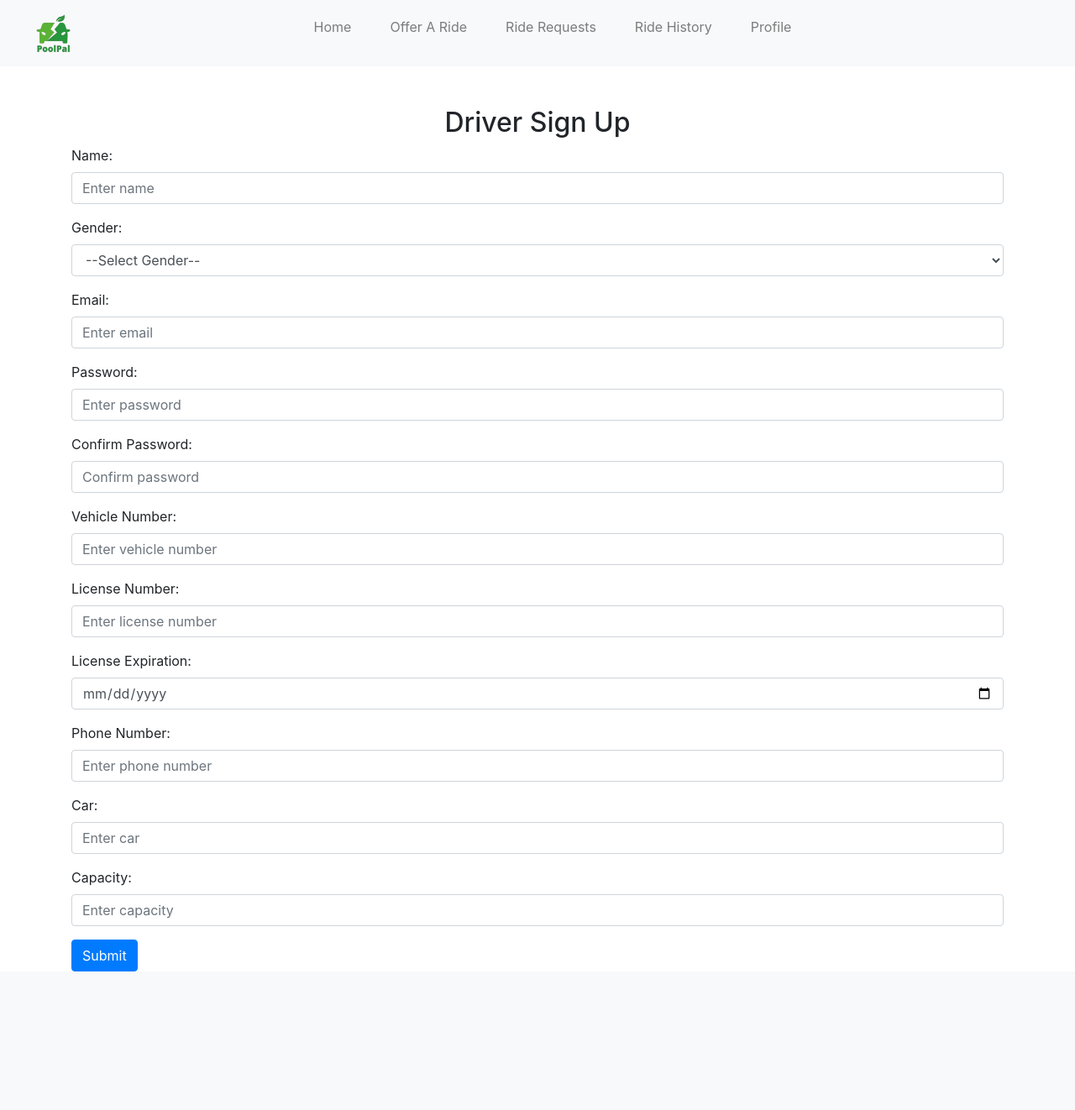
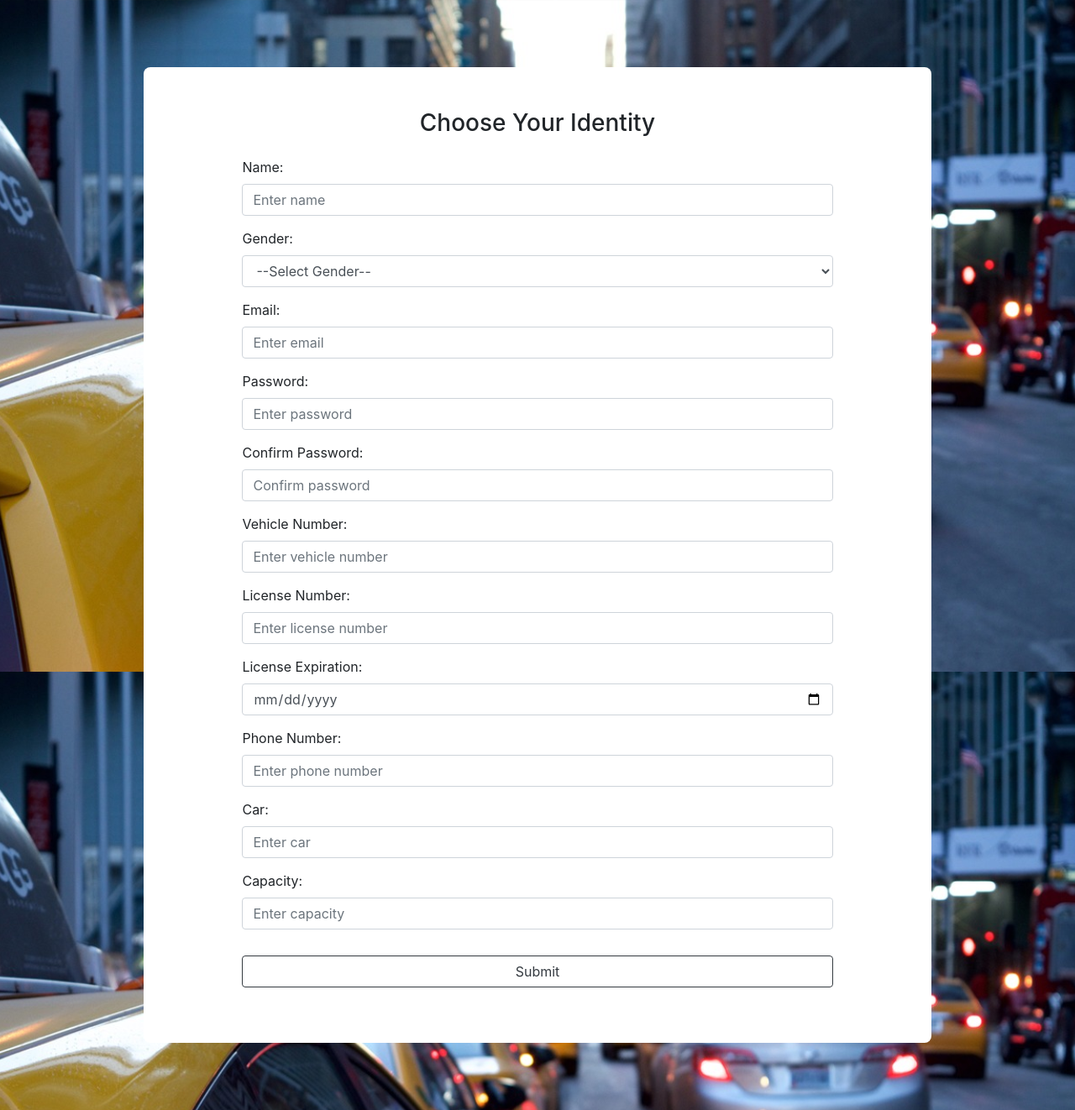
Before and after one commit to chiragnagpal02/PoolPal, a Flask app: page / in a window 1280 px wide. Shown: the whole page at 84% size. Before the commit the page ends 1157 px from the top, so only its background shows below. Run offline with Flask 3, Linux system fonts and the light colour scheme; parts of the project's set-up code (start-up, migrations or seed data) failed here and were passed over; some libraries are stand-ins or nearby versions.

Commit message:
css for sign up pages

```diff
--- a/passengerMS.py
+++ b/passengerMS.py
@@ -67,7 +67,7 @@ class Passengers(db.Model):
 
 @app.route('/')
 def home():
-    return "Hi World"
+    return render_template("templates/passenger/passengerSignUp.html")
 
 @app.route('/api/v1/get_all_passengers')
 def get_all_passengers():
--- a/templates/driver/driverSignUp.html
+++ b/templates/driver/driverSignUp.html
@@ -10,60 +10,40 @@
   <title>Driver Sign UP</title>
 
   <style>
-    /* nav css */
-    .nav-item {
-      margin-inline-end: 30px;
-      text-align: center;
-      margin-bottom: 15px;
+    body {
+      background-image: url("../../static/loginSignup.jpg");
+      background-repeat: no-repeat;
+      background-position: center center;
+      background-size: cover;
+      background-attachment: fixed;
     }
 
-    .routing {
+    .whitebox {
+      border-radius: 0.5rem;
+      margin: 80px 0;
+      padding: 50px 0;
+    }
+
+    .form-group {
+      margin: 15px 0;
+    }
+
+    a {
+      text-decoration: none;
       color: black;
-      text-decoration: none;
     }
   </style>
 </head>
 
 <body>
-
-  <!-- nav -->
-  <nav class="navbar navbar-expand-lg navbar-light bg-light">
-    <div class="container-fluid">
-
-      <!-- logo -->
-      <a href="driverHomepage.html" class="navbar-brand mx-2 routing">
-        <img src="../../static/logo.png" alt="Logo" width="50" height="50" class="d-inline-block align-text-top">
-      </a>
-
-      <!-- nav items -->
-      <button class="navbar-toggler" type="button" data-bs-toggle="collapse" data-bs-target="#navbarNav"
-        aria-controls="navbarNav" aria-expanded="false" aria-label="Toggle navigation">
-        <span class="navbar-toggler-icon"></span>
-      </button>
-      <div class="collapse navbar-collapse" id="navbarNav">
-        <ul class="navbar-nav mx-auto">
-          <li class="nav-item">
-            <a href="driverHomepage.html" class="nav-link routing">Home</a>
-          </li>
-          <li class="nav-item">
-            <a href="driverOfferForm.html" class="nav-link routing">Offer A Ride</a>
-          </li>
-          <li class="nav-item">
-            <a href="driverRideRequests.html" class="nav-link routing">Ride Requests</a>
-          </li>
-          <li class="nav-item">
-            <a href="driverRides.html" class="nav-link routing">Ride History</a>
-          </li>
-          <li class="nav-item">
-            <a href="driverProfile.html" class="nav-link routing">Profile</a>
-          </li>
-        </ul>
+  <div class="container-fluid d-flex align-items-center justify-content-center" id="identity">
+    <div class="whitebox bg-white w-75 d-flex align-items-center justify-content-center">
+      <div class="w-100">
+        <div>
+          <h3 class="text-center">Choose Your Identity</h3>
         </div>
-    </div>
-  </nav>
-
-  <div class="container mt-5">
-    <h2 class="text-center">Driver Sign Up</h2>
+        <div class="d-flex justify-content-center">
+          <div class="w-75">
             <form id="driver-form">
               <div class="form-group">
                 <label for="DName">Name:</label>
@@ -87,7 +67,8 @@
               </div>
               <div class="form-group">
                 <label for="DConfirmPassword">Confirm Password:</label>
-            <input type="password" class="form-control" id="DConfirmPassword" placeholder="Confirm password" required>
+                <input type="password" class="form-control" id="DConfirmPassword" placeholder="Confirm password"
+                  required>
               </div>
               <div class="form-group">
                 <label for="DVehicleNo">Vehicle Number:</label>
@@ -99,7 +80,8 @@
               </div>
               <div class="form-group">
                 <label for="DLicenseExpiration">License Expiration:</label>
-            <input type="date" class="form-control" id="DLicenseExpiration" placeholder="Enter license expiration" required>
+                <input type="date" class="form-control" id="DLicenseExpiration" placeholder="Enter license expiration"
+                  required>
               </div>
               <div class="form-group">
                 <label for="DPhoneNo">Phone Number:</label>
@@ -113,9 +95,14 @@
                 <label for="DCapacity">Capacity:</label>
                 <input type="number" class="form-control" id="DCapacity" placeholder="Enter capacity" required>
               </div>
-        <button type="submit" class="btn btn-primary">Submit</button>
+              <button type="submit" class="btn btn-outline-dark mt-3 mb-3 w-100">Submit</button>
             </form>
           </div>
+        </div>
+      </div>
+    </div>
+  </div>
+
   <script src="https://unpkg.com/axios/dist/axios.min.js"></script>
   <script>
     document.addEventListener('DOMContentLoaded', function () {
```
Also changed, not shown: templates/driver/driverProfile.html (+12 -0 lines), templates/passenger/passengerSignUp.html (+39 -40 lines). Lines whose indentation alone changed are shown as unchanged.
